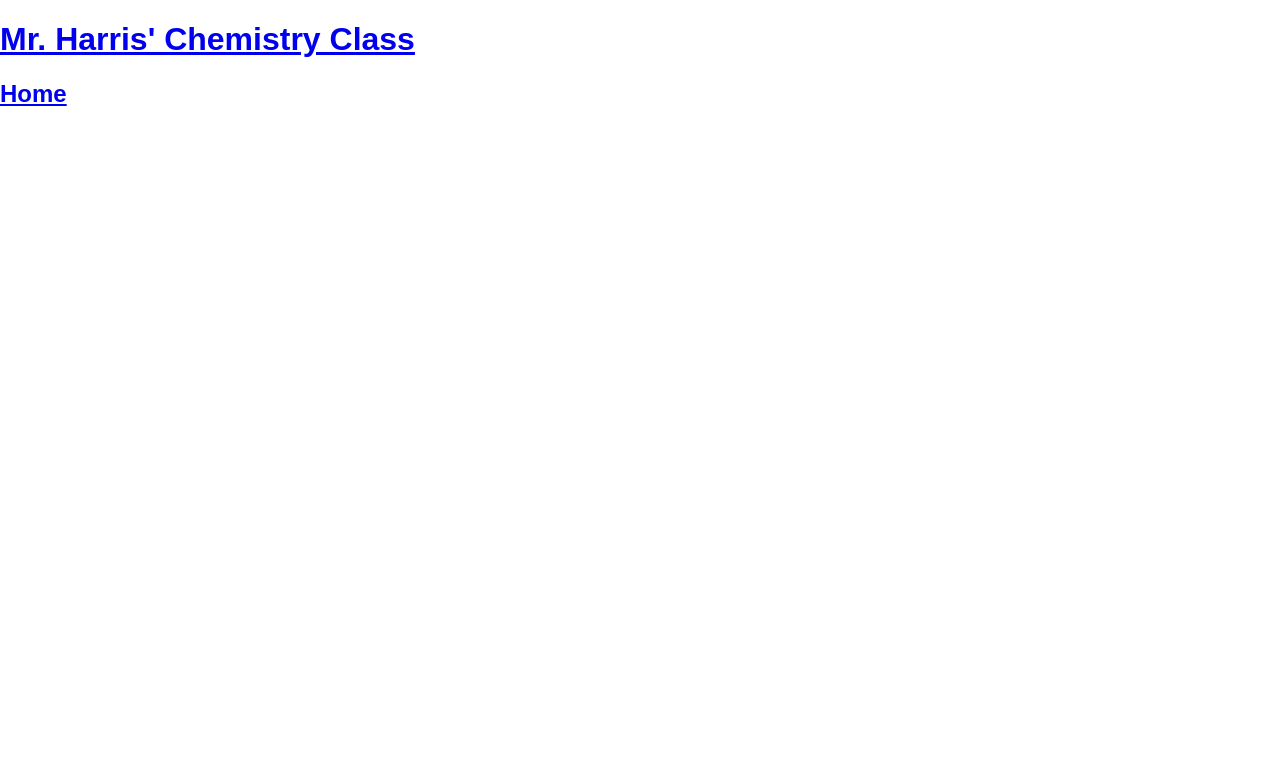
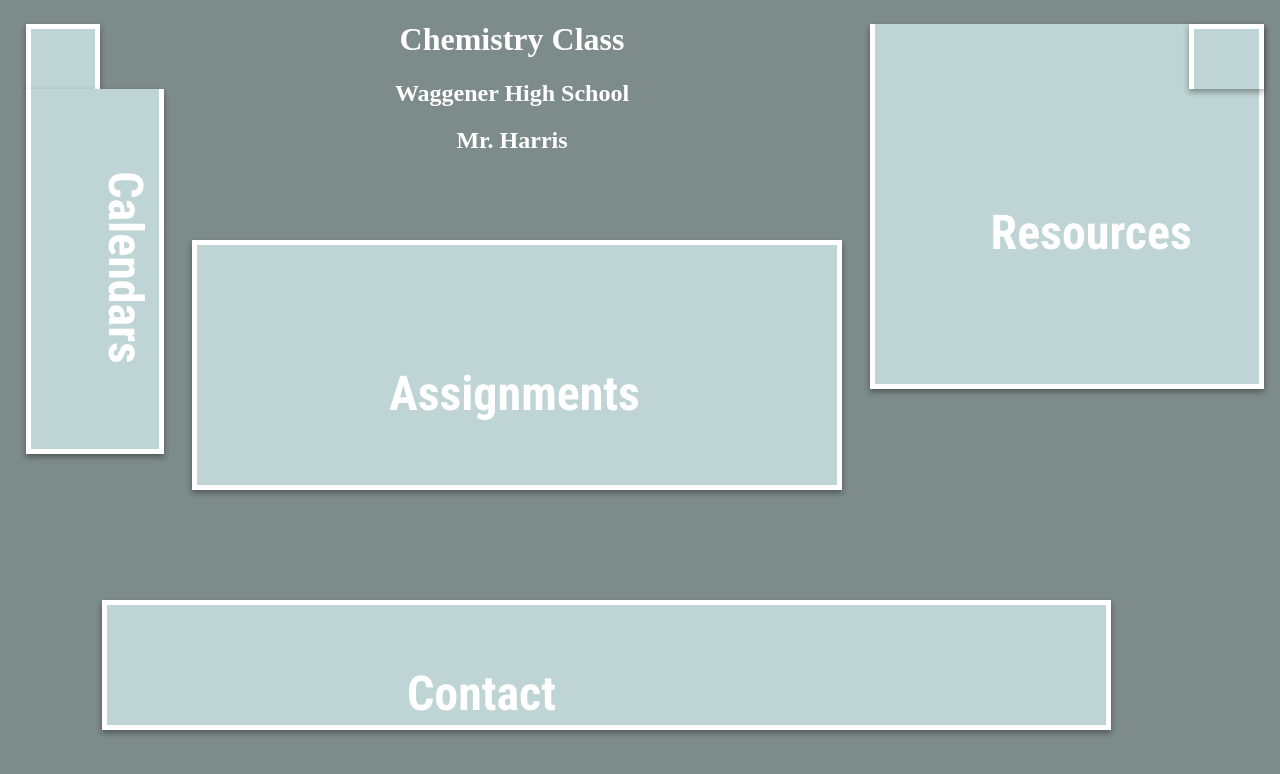
Before and after one commit to eleutherosdoulos/ChemSite, a plain HTML site: page index.html in a window 1280 px wide. Drawn offline with Linux system fonts and the light colour scheme; a web font is replaced by a local one.

Commit message:
Font files added, CSS partially styled.

```diff
--- a/css/main.css
+++ b/css/main.css
@@ -1,63 +1,117 @@
+/*Font Stuff*/
+
+
+ body {
+   background-color: #7E8B8B;
+   font-family: 'Rosario', sans-serif;
+   color: #FFF;
+ }
+
+ h1, h2, h3 {
+     font-family:"Rosario";
+     color: #FFF;
+  }
+
+ a{
+   color: inherit;
+  text-decoration: none;
+}
+
 
  /*Periodic Table blocks for navigation*/
+ #title {
+  width:100%;
+  position: absolute;
+  left: -10%;
+  z-index:-1;
+  text-align: center;
+ }
+
+ .menuBlocks {
+   background-color: #BFD4D4;
+   text-align: center;
+   border-style: solid;
+   margin: 0;
+   border-Width: 5px;
+   border-color: #FFF;
+   box-shadow: 0 3px 6px rgba(0,0,0,0.16), 0 3px 6px rgba(0,0,0,0.23);
+ }
+
+ .blockLabels {
+   font-family:"Roboto Condensed";
+   font-size: 3em;
+   margin: 0;
+   position: absolute;
+   top: 50%;
+   left: 30%;
+
+ }
  #periodicTable{
   width: 80%;
-        } /*height to be defined in percentage based on javascript*
+  height: 600px;
+        } /*height to be defined in percentage based on javascript*/
 
     #leftSide{
-      width:11%;
-      float: left;
+      width:10%;
+      position: absolute;
+      left:2%;
+      top:3%;
             }
 
          #hydrogen{
           width: 50%;
-          height: 39px;
-          background: red;
+          height: 60px;
+          border-bottom-width: 0px;
                 }
 
          #sblock{
           width: 100%;
-          height: 234px;
-          background: red;
+          height: 360px;
+          border-top-width: 0px;
+
                 }
 
     #dblock{
       width: 50%;
-      height: 156px;
-      background: red;
-      margin: 0 6% 16px 6%;
+      height: 240px;
       position: absolute;
-      left:13%;
-      top:38%;
+      left:15%;
+      top:30%;
         }
 
     #rightSide {
-      float:left;
-      width:33%;
+      width:30%;
       position: absolute;
-      right:0;
+      left:68%;
+      top:3% ;
         }
 
         #helium{
           width: 17%;
-          height: 39px;
-          background: red;
-          margin-right: 32px;
-          position:absolute;
-          right: 0;
+          height: 60px;
+          border-bottom-width: 0px;
+          position: absolute;
+          left: 83%;
             }
 
         #pblock{
           width: 100%;
-          height: 234px;
-          background: red;
-          margin:0 32px 16px 16px;
-          position:absolute;
-          top: 14%;
+          height: 360px;
+          border-top-width: 0px;
+          position: absolute;
+          left: 0%;
+          top:55%;
             }
 
     #fblock{
           width: 78%;
-          height: 78px;
-          background: red;
+          height: 120px;
+          position: absolute;
+          top: 75%;
+          left:8%;
         }
+
+#verticalText {
+	transform: rotate(90deg);
+	left: 3%;
+}
--- a/index.html
+++ b/index.html
@@ -4,34 +4,55 @@
     <meta charset="utf-8">
     <title>Mr. Harris's Chemistry Class</title>
     <link rel="stylesheet" href="css/normalize.css">
+    <link href='http://fonts.googleapis.com/css?family=Roboto+Condensed:700,400|Rosario:400,400italic' rel='stylesheet' type='text/css'>
     <link rel="stylesheet" href="css/main.css">
     <link rel="stylesheet" href="css/responsive.css">
+
   </head>
 
   <body>
 
     <header>
+      <div id="title">
         <a href="index.html">
-        <h1>Mr. Harris' Chemistry Class</h1>
-        <h2>Home</h2>
-
+          <h1>Chemistry Class</h1>
+          <h2>Waggener High School</h2>
+          <h2>Mr. Harris</h2>
         </a>
+      </div>
       <nav>
         <div id="periodicTable">
 
+          <a href="html/calendars.html">
             <div id="leftSide">
-            <div id="hydrogen"></div>
-            <div id="sblock"></div>
+              <div id="hydrogen" class="menuBlocks"></div>
+              <div id="sblock" class="menuBlocks">
+                <h2 id="verticalText" class="blockLabels">Calendars</h2>
               </div>
+            </div>
+          </a>
 
-          <div id="dblock"></div>
+          <a href="html/assignments.html">
+            <div id="dblock" class="menuBlocks">
+              <h2 class="blockLabels">Assignments</h2>
+            </div>
+          </a>
 
+          <a href="html/resources.html">
             <div id="rightSide">
-            <div id="helium" align=></div>
-            <div id="pblock"></div>
+              <div id="pblock" class="menuBlocks">
+                <h2 class="blockLabels">Resources</h2>
               </div>
+              <div id="helium" class="menuBlocks"></div>
 
-          <div id="fblock" ></div>
+            </div>
+          </a>
+
+          <a href="html/contact.html">
+            <div id="fblock" class="menuBlocks">
+              <h2 class="blockLabels">Contact</h2>
+            </div>
+          </a>
 
         </div>
       </nav>
```
Also changed, not shown: html/calendars.html (added, +34 -0 lines), fonts/Roboto_Condensed/RobotoCondensed-Bold.ttf (added), fonts/Roboto_Condensed/RobotoCondensed-BoldItalic.ttf (added), fonts/Roboto_Condensed/RobotoCondensed-Italic.ttf (added), fonts/Roboto_Condensed/RobotoCondensed-Light.ttf (added), fonts/Roboto_Condensed/RobotoCondensed-LightItalic.ttf (added), fonts/Roboto_Condensed/RobotoCondensed-Regular.ttf (added), fonts/Rosario/Rosario-Bold.ttf (added), fonts/Rosario/Rosario-BoldItalic.ttf (added), fonts/Rosario/Rosario-Italic.ttf (added), fonts/Rosario/Rosario-Regular.ttf (added), html/calendar.html (deleted). Lines whose indentation alone changed are shown as unchanged.
